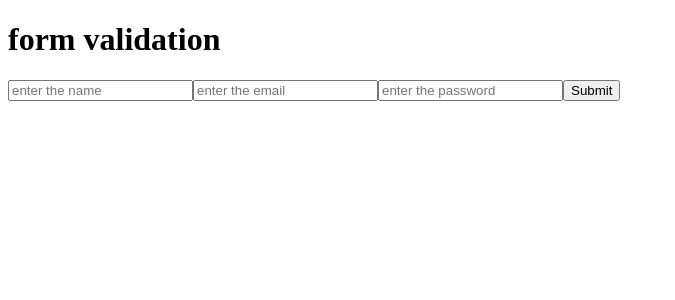
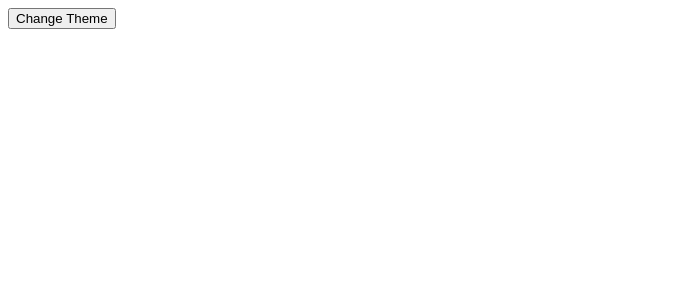
Before and after one commit to ramji023/React-practice, a React (Vite) app: page / in a window 1280 px wide. Shown: the top 300 px of the page, without its empty margins (0-675 px from the left). Built offline with nearby package versions, Linux system fonts and the light colour scheme.

Commit message:
build theme context

```diff
--- a/src/App.tsx
+++ b/src/App.tsx
@@ -1,10 +1,10 @@
-import Form from "./interview Questions/formValidation/Form"
-
+import { Theme, ThemeProvider } from "./interview Questions/theme_changer/Theme"
 function App() {
   return (
-    <>
-      <Form/>
-    </>
+    <ThemeProvider>
+      <Theme />
+    </ThemeProvider>
+
   )
 }
 
--- /dev/null
+++ b/src/interview Questions/theme_changer/Theme.tsx
@@ -0,0 +1,45 @@
+import { createContext, useContext, ReactNode, useState } from "react";
+
+// Define the context type
+interface ThemeType {
+    theme: string;
+    setTheme: React.Dispatch<React.SetStateAction<string>>;
+    toggleTheme: () => void;
+}
+
+// Create the context
+const ThemeContext = createContext<ThemeType | undefined>(undefined);
+
+// Provider Component
+const ThemeProvider: React.FC<{ children: ReactNode }> = ({ children }) => {
+    const [theme, setTheme] = useState("white");
+
+    const toggleTheme = () => {
+        setTheme((prevTheme) => (prevTheme === "white" ? "black" : "white"));
+    };
+
+    return (
+        <ThemeContext.Provider value={{ theme, toggleTheme, setTheme }}>
+            {children}
+        </ThemeContext.Provider>
+    );
+};
+
+// Theme Component
+const Theme = () => {
+    const context = useContext(ThemeContext);
+    if (!context) {
+        throw new Error("ThemeContext is not provided");
+    }
+
+    const { theme, toggleTheme } = context;
+
+    return (
+        <div style={{ backgroundColor: theme, height: "100vh", color: theme === "white" ? "black" : "white" }}>
+            <button onClick={toggleTheme}>Change Theme</button>
+        </div>
+    );
+};
+
+
+export { ThemeProvider, Theme };
```
